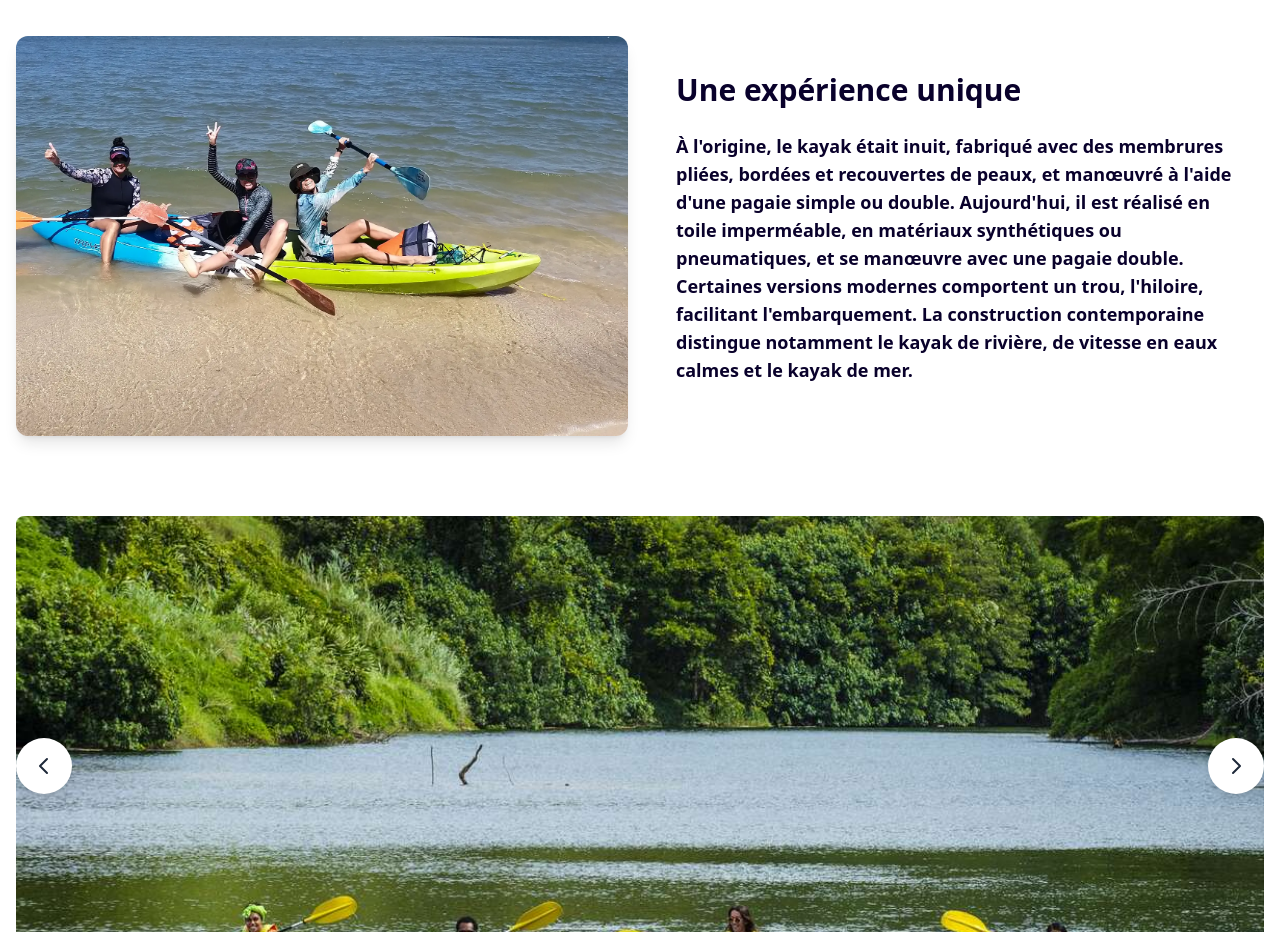
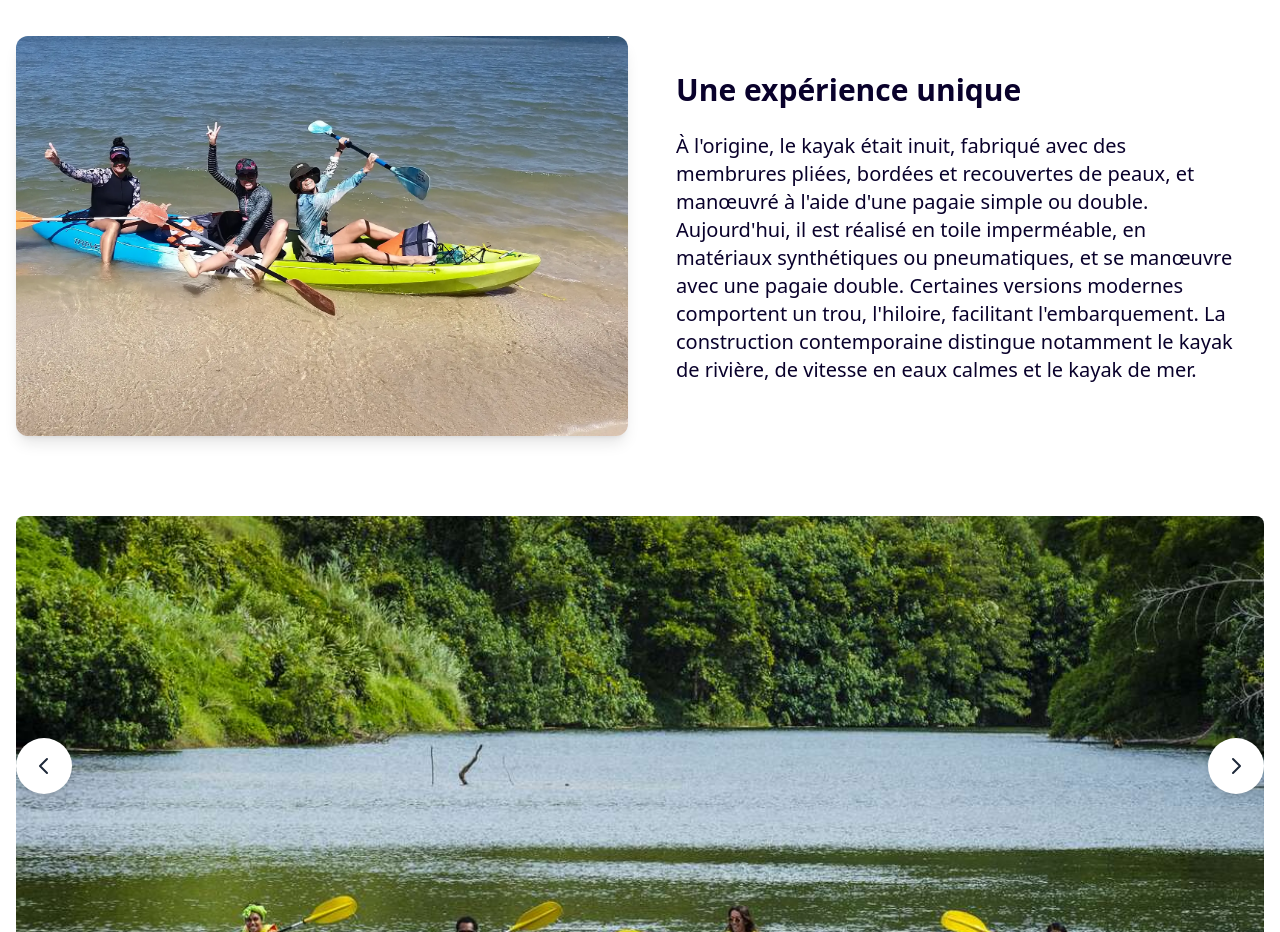
Before and after one commit to viti-cci-2024/gitepim-vue3-vti, a Vue app: page /kayak in a window 1280 px wide. Shown: the part 1100-2032 px from the top of the page. Built offline with nearby package versions, Linux system fonts and the light colour scheme.

Commit message:
Mise à joue vue Kayak

```diff
--- a/src/views/Kayak.vue
+++ b/src/views/Kayak.vue
@@ -51,7 +51,7 @@
           <div class="absolute inset-0 flex flex-col justify-center p-4 md:p-6">
             <h2 class="text-3xl font-bold">Une expérience unique</h2>
             <br />
-            <h4 class="font-bold text-lg mb-2 pb-2">
+            <h4 class="text-lg md:text-xl mb-2 pb-2">
               À l'origine, le kayak était inuit, fabriqué avec des membrures pliées, bordées et recouvertes de peaux, et
               manœuvré à l'aide d'une pagaie simple ou double. Aujourd'hui, il est réalisé en toile imperméable, en
               matériaux synthétiques ou pneumatiques, et se manœuvre avec une pagaie double. Certaines versions modernes comportent un trou, l'hiloire,
```
